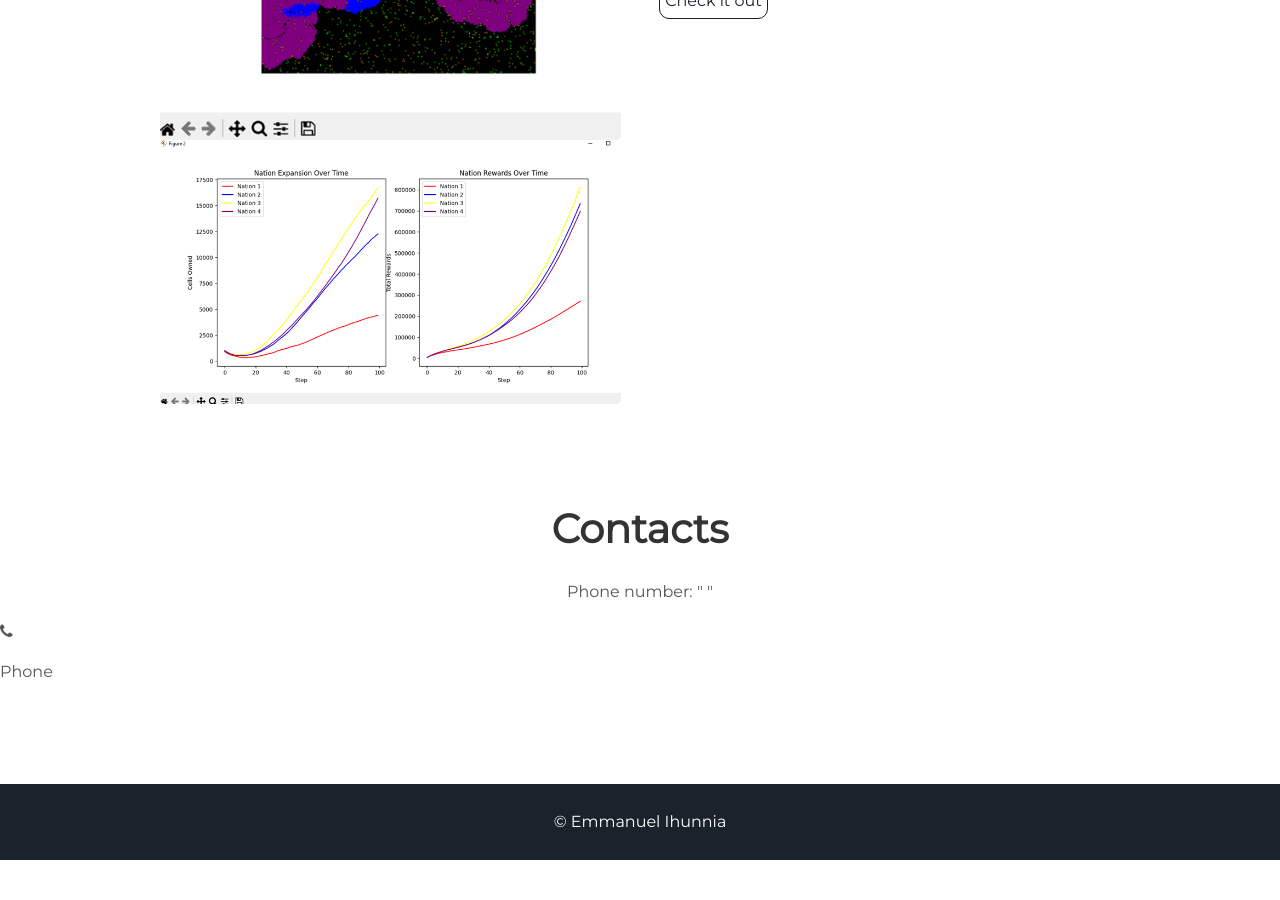
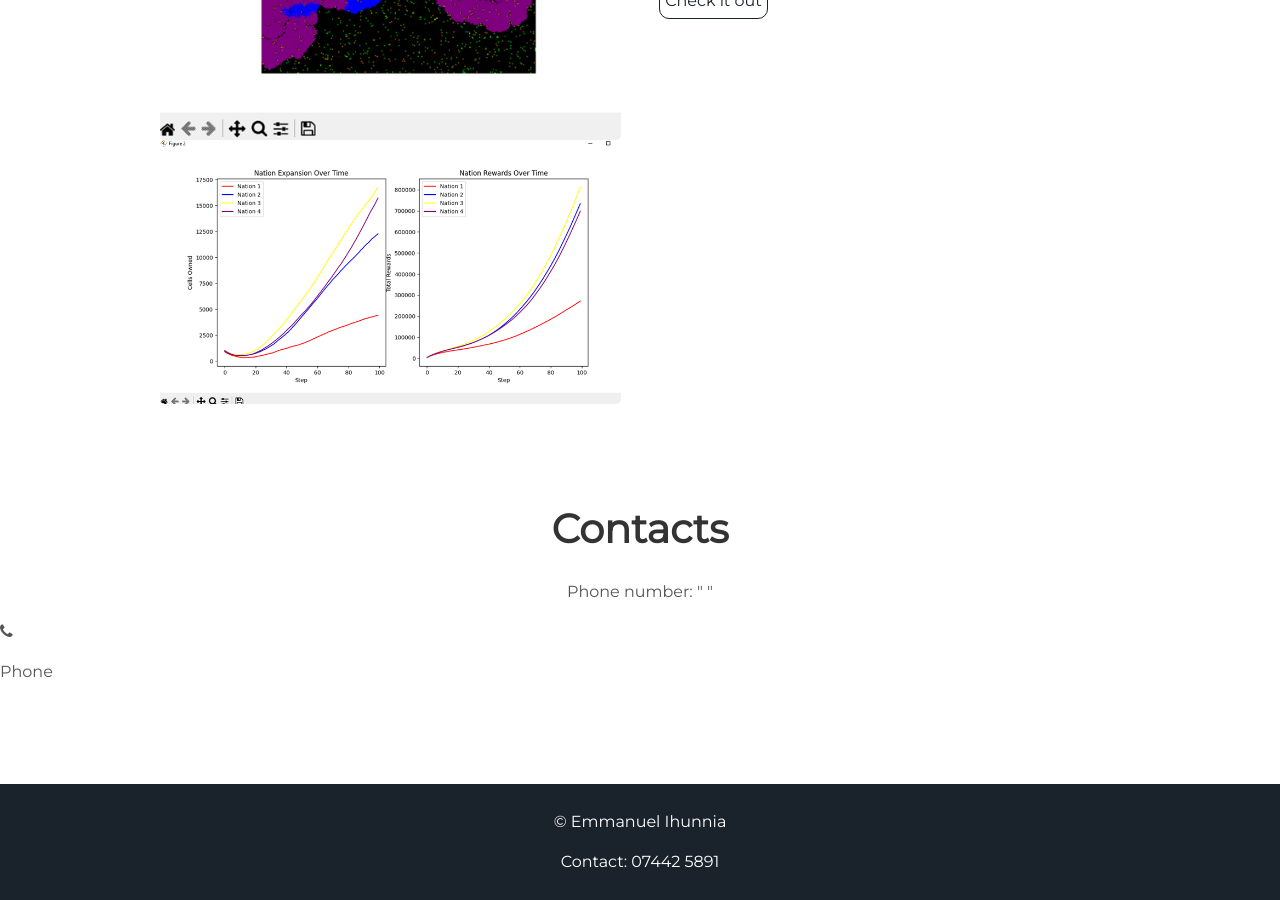
Before and after one commit to eihunnia/Project-Portfolio, a Jekyll site: the page built from index.html, in a window 1280 px wide and 900 px high, scrolled down 2306 px. Built offline with Jekyll 4.4.1, drawn with Linux system fonts in a browser that asks for light colours; before the commit the page ends 3166 px from its top, so only the background shows below that.

Commit message:
Update footer.html - Testing contact in footer.html

```diff
--- a/_includes/footer.html
+++ b/_includes/footer.html
@@ -1,5 +1,6 @@
 <footer class="footer">
     <p>&copy; {{site.username}}</p>
+    <p> Contact: 07442 5891</p>
 </footer>
 <script src="//cdn.jsdelivr.net/particles.js/2.0.0/particles.min.js"></script>
 <script src="{{ "/assets/js/sweet-scroll.min.js" | prepend: site.baseurl }}"></script>
```
